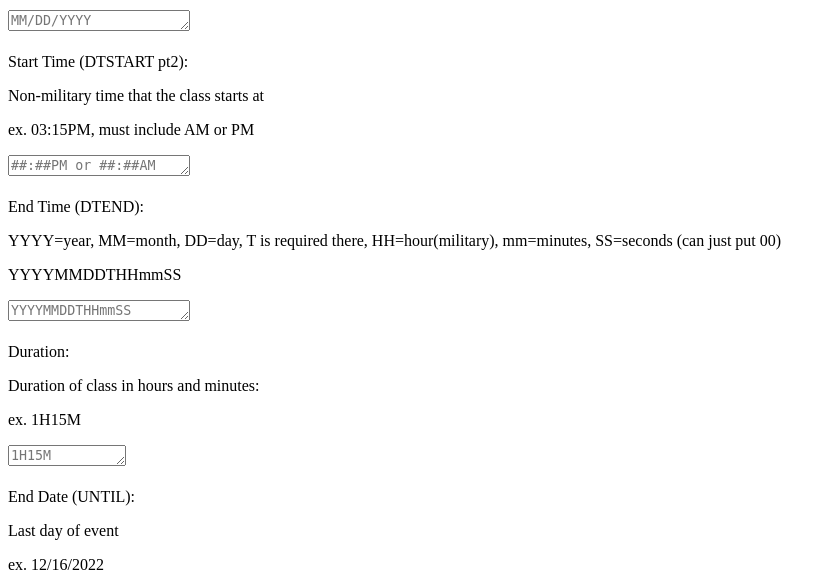
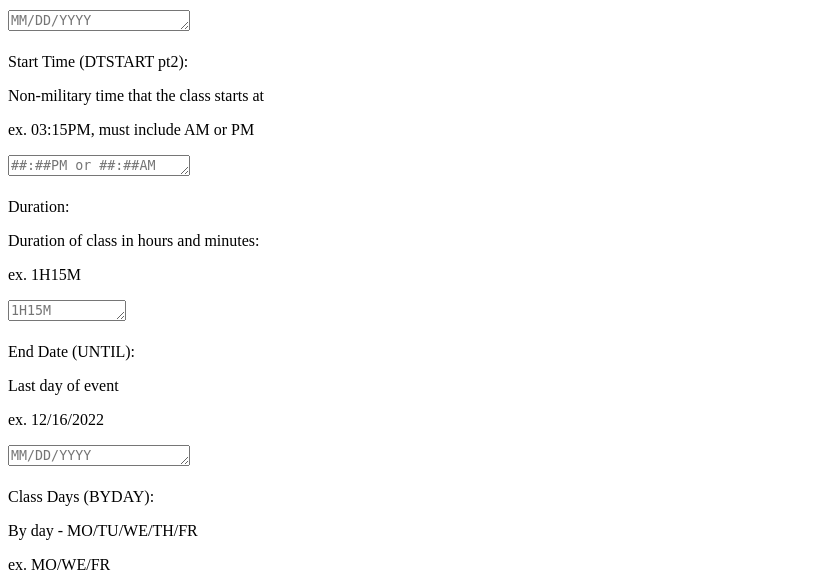
Before and after one commit to SudeshS/ISUCalendarGen, a Flask app: template src/templates/create.html in a window 1280 px wide. Shown: the part 302-874 px from the top of the page, without its empty margins (0-836 px from the left). Run offline with Flask 2, Linux system fonts and the light colour scheme; the template is opened without the code that fills it, so the values that code supplies are empty.

Commit message:
Removed dtend

```diff
--- a/src/templates/create.html
+++ b/src/templates/create.html
@@ -36,22 +36,6 @@
                   rows="1"
                   cols="20"
                   >{{ request.form['StartTime'] }}</textarea>
-        <br>
-        <br>
-
-        <!-- NEED TO ADJUST FORMAT-->
-        <!-- This entry is for DTEND variable -->
-        <!-- YYYY=year, MM=month, DD=day, T is needed? -->
-        <!-- HH=hour(military), mm=minutes SS=seconds  -->
-        <label for="DTEND">End Time (DTEND):</label>
-        <br>
-        <p> YYYY=year, MM=month, DD=day, T is required there, HH=hour(military), mm=minutes, SS=seconds (can just put 00)</p>
-        <p> YYYYMMDDTHHmmSS</p>
-        <textarea name="DTEND"
-                  placeholder="YYYYMMDDTHHmmSS"
-                  rows="1"
-                  cols="20"
-                  >{{ request.form['DTEND'] }}</textarea>
         <br>
         <br>
 
```
